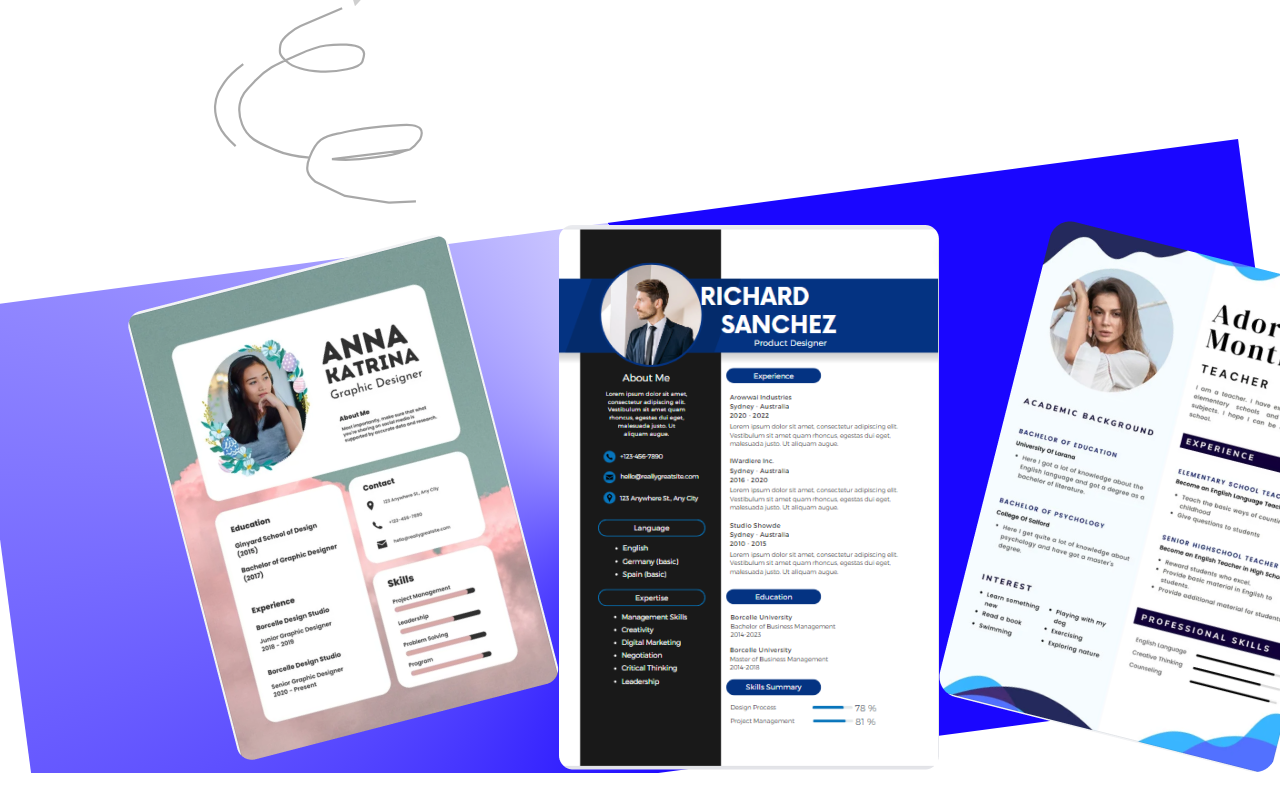
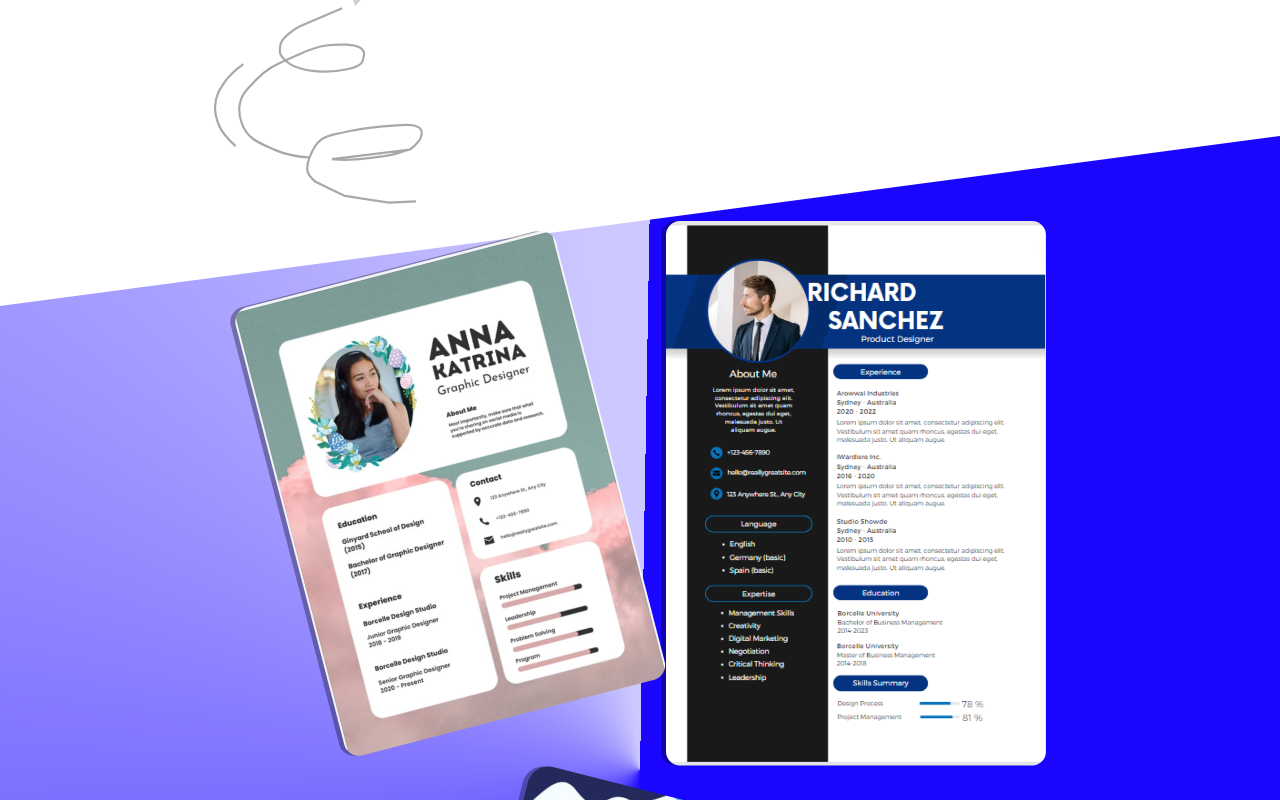
Before and after one commit to soumen974/WorkFolio, a React (Create React App) app: page / in a window 1280 px wide. Shown: the part 2180-2980 px from the top of the page. Before the commit the page ends 2953 px from the top, so only its background shows below. Built offline with nearby package versions, Linux system fonts and the light colour scheme.

Commit message:
fixed bg color structure

```diff
--- a/src/Components/Section03.css
+++ b/src/Components/Section03.css
@@ -27,34 +27,37 @@
 .back_templetes {
 
     width: 100%;
-    height: 100%  ;
+    height: 100% ;
     background: conic-gradient(from 1deg at 50% 50%, #1A06FF 176.57856345176697deg, rgba(26, 6, 255, 0.22) 353.96408557891846deg);
     /* object-fit:contain; */
-   transform: rotate(-7.576deg);
+   transform: skewY(-7.576deg);
 
-   /* margin-left: 3.1rem; */
 }
 
 .showTemplates{
     /* margin-top: -38rem; */
     width: 100%;
     padding: 0 8rem 0 8rem;
-
-
-
-
 }
 .templates{
     text-align: center;
     display: flex;
     position:relative;
     z-index: 0;
-    flex-wrap: nowrap;
-    width: 100%;
-    transform: rotate(7.576deg);
+    flex-wrap: wrap;
+    object-fit:contain;
+    transform: skewY(7.576deg);
+    justify-content: center;
 }
 
 .templates img{
     /* width: 100%; */
     object-fit:contain;
+     filter: drop-shadow(-0.3rem 0rem 0rem rgba(0, 0, 0, 0.326));
 }
+.templates :first-child{
+    z-index: 1;
+}
+.templates :last-child{
+    z-index: -1;
+}
```
